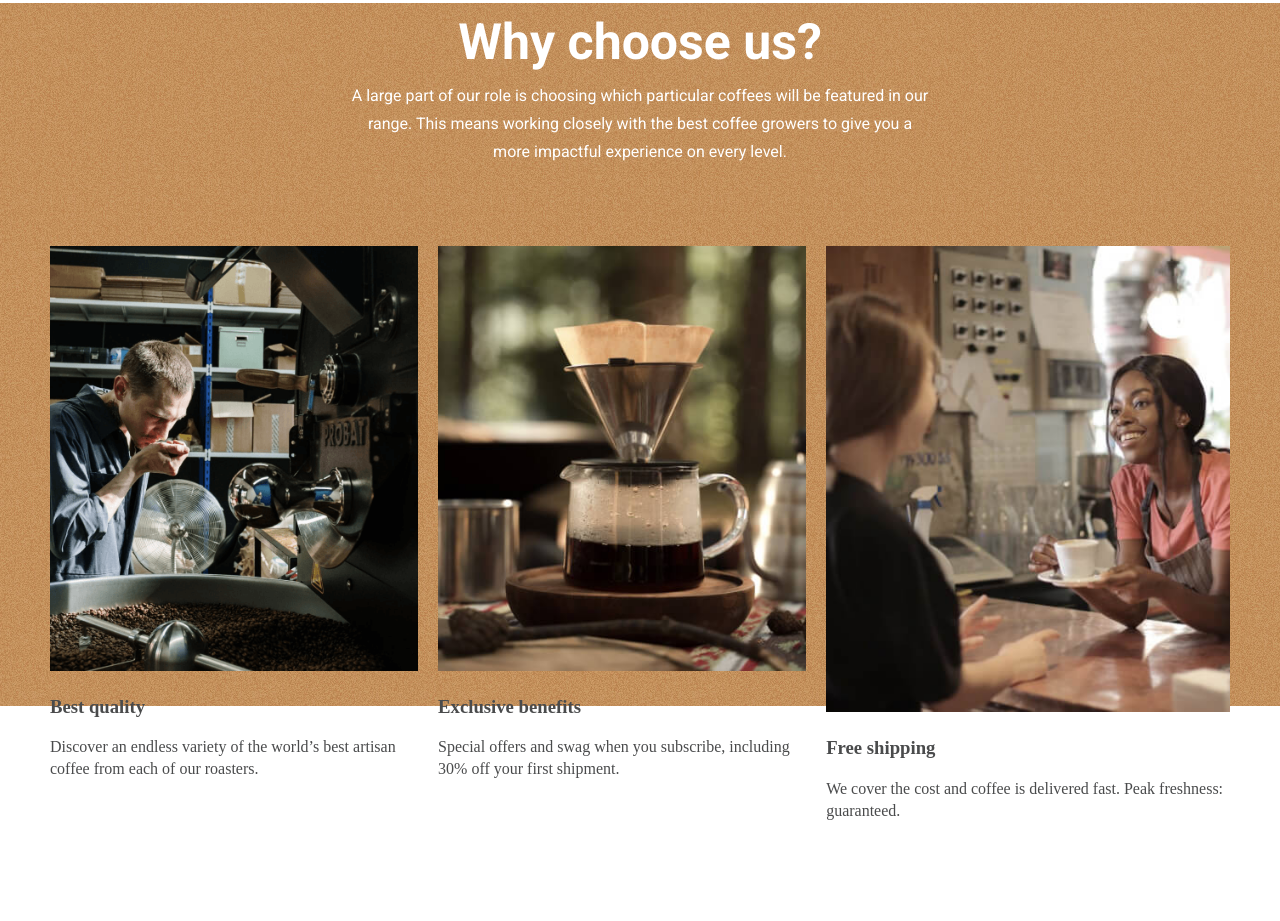
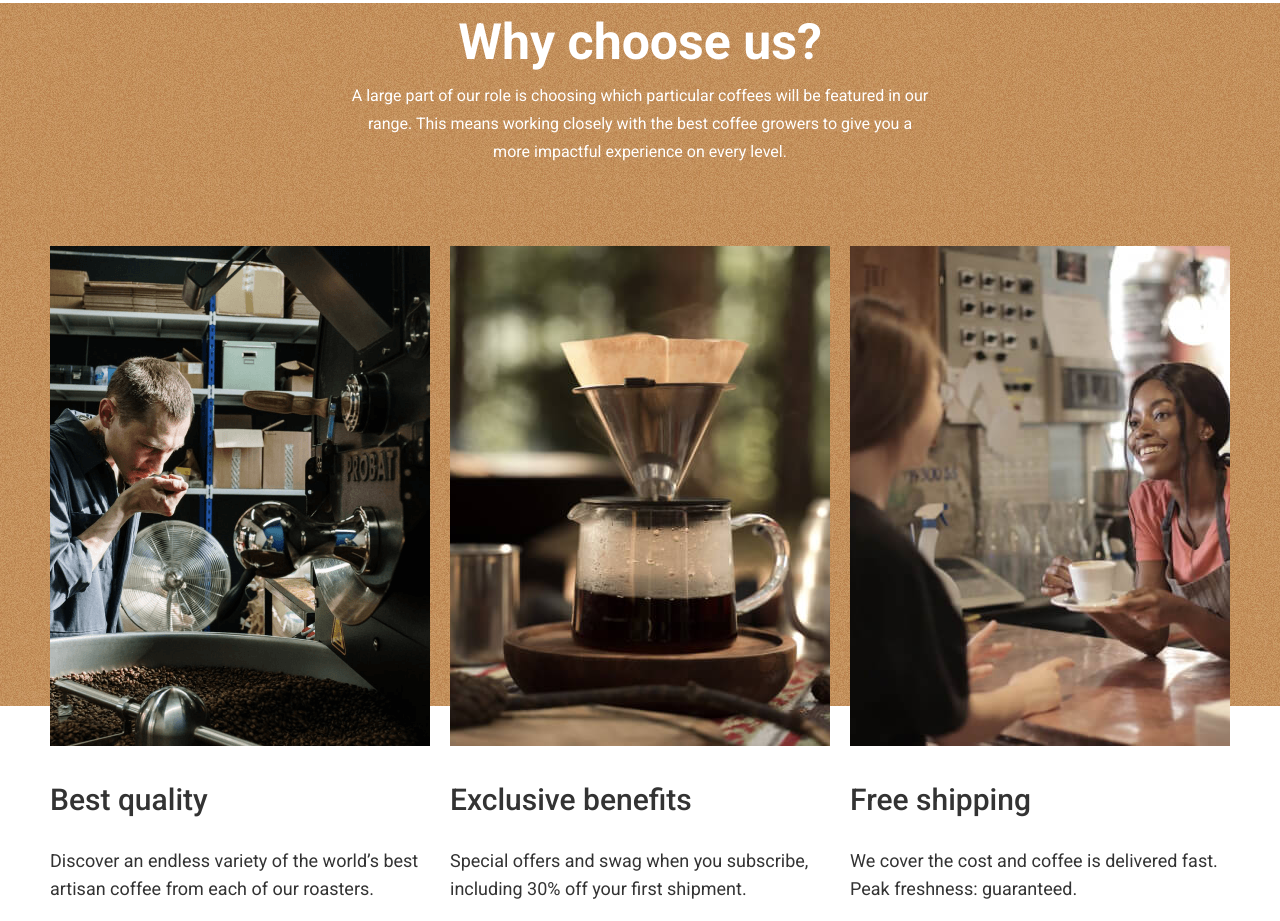
Before and after one commit to lazizbek0211/lazizbek0211-coffeeroasters, a plain HTML site: page index.html in a window 1280 px wide. Shown: the part 2671-3592 px from the top of the page. Before the commit the page ends 3546 px from the top, so only its background shows below. Drawn offline with Linux system fonts and the light colour scheme.

Commit message:
add css styles

```diff
--- a/styles.css/styles.css
+++ b/styles.css/styles.css
@@ -281,17 +281,33 @@ padding-bottom: 80px;
 }
 .main-section-card-list:not(:last-child){
     margin-right: 20px;
-    width: 433px;
-    height: 629px;
+
 }
 .main-section-card-list {
     padding: 0;
     margin: 0;
+    width: 433px;
 }
 .card-image{
-
+width: 433px;
+height: 500px;
+object-fit: cover;
 }
 .card-theme {
+
+font-family: 'Roboto';
+font-style: normal;
+font-weight: 500;
+font-size: 30px;
+line-height: 35px;
+color: #333333;
 }
 .card-text {
+    width: 377px;
+font-family: 'Roboto';
+font-style: normal;
+font-weight: 400;
+font-size: 18px;
+line-height: 28px;
+color: #333333;
 }
```
